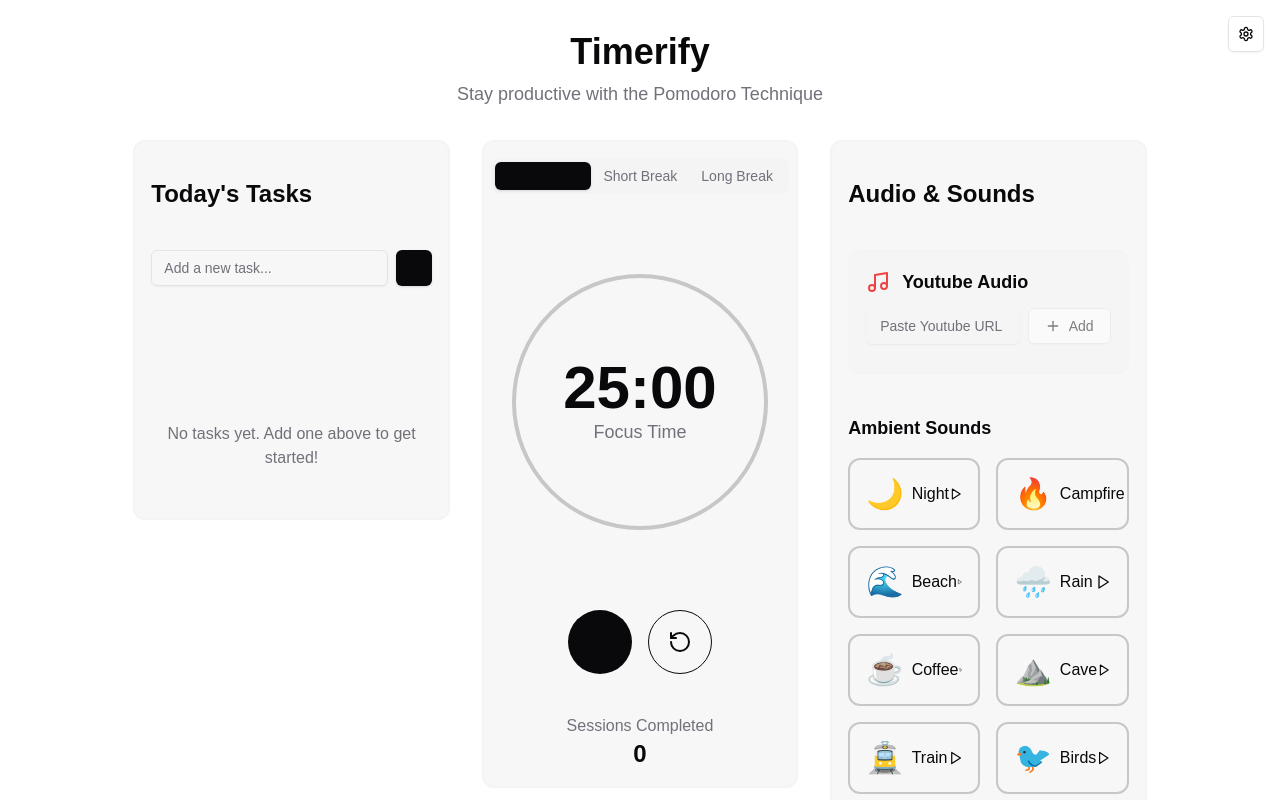
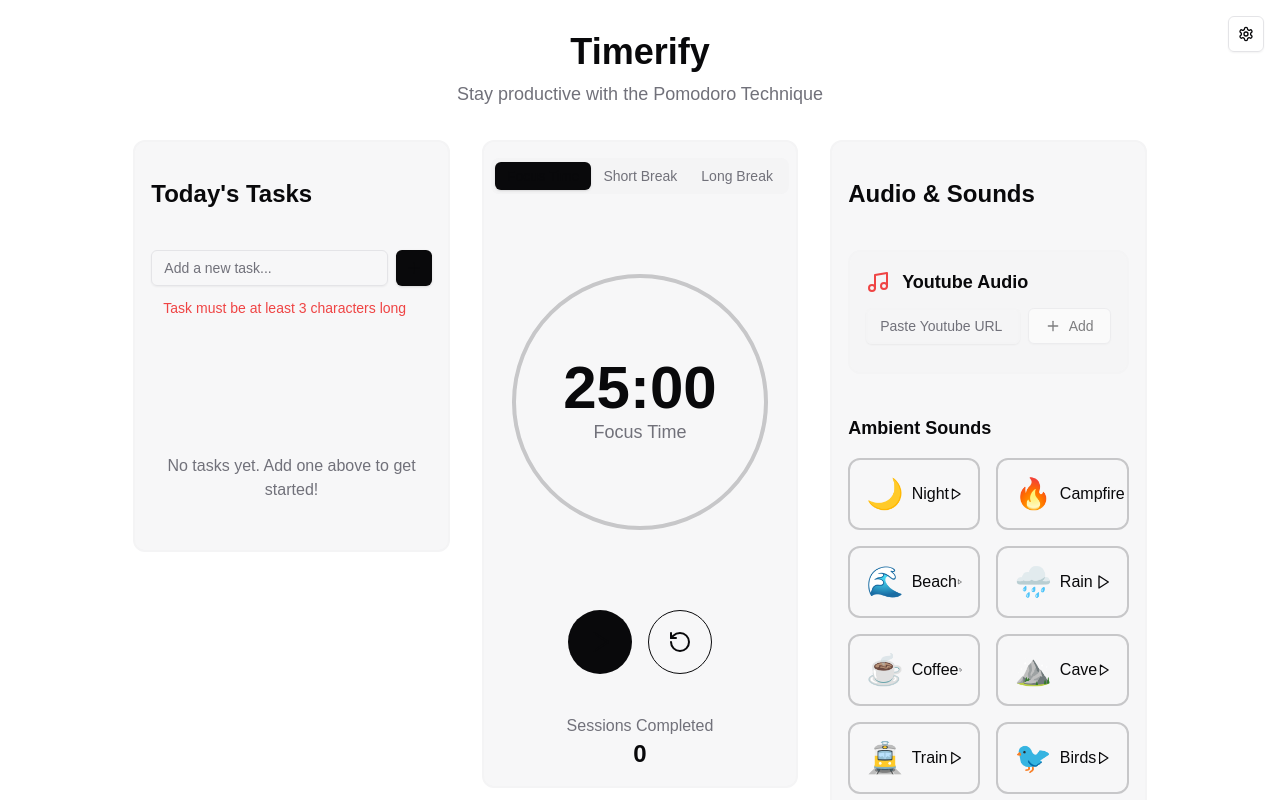
Before and after one commit to ythiago03/timerify, a Next.js app: page / in a window 1280 px wide. Both pictures are taken after a click on the button 413 px from the left and 268 px from the top of the page. Shown: the top 800 px of the page. Built offline with nearby package versions, Linux system fonts and the light colour scheme.

Commit message:
:hammer: refactor: add task validation

```diff
--- a/src/components/template/Tasks.tsx
+++ b/src/components/template/Tasks.tsx
@@ -1,10 +1,4 @@
-import {
-	CircleCheck,
-	CirclePlus,
-	PlusIcon,
-	Trash2,
-	Trash2Icon,
-} from "lucide-react";
+import { PlusIcon, Trash2Icon } from "lucide-react";
 import { Button } from "../ui/button";
 import { Input } from "../ui/input";
 import { useState } from "react";
@@ -18,21 +12,16 @@ interface TaskInterface {
 
 const Tasks: React.FC = () => {
 	const [task, setTask] = useState<string>("");
-	const [isTaskSubmited, setIsTaskSubmited] = useState<boolean>(false);
 	const [taskError, setTaskError] = useState<string>("");
 	const [taskList, setTaskList] = useState<TaskInterface[]>([]);
-
-	const completedStyle = "text-foreground/30 line-through";
 
 	const addTask = (): void => {
 		if (task.length < 3) {
 			setTaskError("Task must be at least 3 characters long");
-			setIsTaskSubmited(true);
 			return;
 		}
 		if (taskList.length >= 10) {
 			setTaskError("You can't add more than 10 tasks");
-			setIsTaskSubmited(true);
 			return;
 		}
 		setTaskList((prevTaskList) => [
@@ -44,7 +33,7 @@ const Tasks: React.FC = () => {
 			},
 		]);
 		setTask("");
-		setIsTaskSubmited(false);
+		setTaskError("");
 	};
 
 	const handleRemoveTask = (id: string): void => {
@@ -67,11 +56,15 @@ const Tasks: React.FC = () => {
 	return (
 		<section className="w-full h-fit flex flex-col gap-10 bg-secondary/70 rounded-xl p-4 border-2 border-secondary">
 			<h2 className="text-2xl font-bold mt-5">Today's Tasks</h2>
-			<div className="flex gap-2 mb-6">
+			<div className="space-y-3 mb-6">
+				<div className="flex gap-2 ">
 					<Input
 						placeholder="Add a new task..."
 						value={task}
-					onChange={(e) => setTask(e.target.value)}
+						onChange={(e) => {
+							setTask(e.target.value);
+							setTaskError("");
+						}}
 						onKeyDown={(e) => e.key === "Enter" && addTask()}
 						className="flex-1"
 					/>
@@ -82,6 +75,10 @@ const Tasks: React.FC = () => {
 					>
 						<PlusIcon className="size-4 text-foreground" />
 					</Button>
+				</div>
+				{taskError && (
+					<p className="ml-3 text-sm text-destructive">{taskError}</p>
+				)}
 			</div>
 
 			<div className="space-y-3">
@@ -101,26 +98,13 @@ const Tasks: React.FC = () => {
 							>
 								{task}
 							</div>
-							{/* <div className="flex items-center gap-2 mt-1">
-                <span className="text-xs text-muted-foreground">{task.pomodoros} pomodoros</span>
-                {!completed && (
-                  <Button
-                    variant="ghost"
-                    size="sm"
-                    onClick={() => incrementPomodoros(task.id)}
-                    className="h-6 px-2 text-xs"
-                  >
-                    +1
-                  </Button>
-                )}
-              </div> */}
 						</div>
 
 						<Button
 							variant="ghost"
 							size="icon"
 							onClick={() => handleRemoveTask(id)}
-							className="w-8 h-8 text-muted-foreground hover:text-destructive"
+							className="size-8 text-muted-foreground hover:text-destructive"
 						>
 							<Trash2Icon className="w-4 h-4" />
 						</Button>
```
Lines whose indentation alone changed are shown as unchanged.
